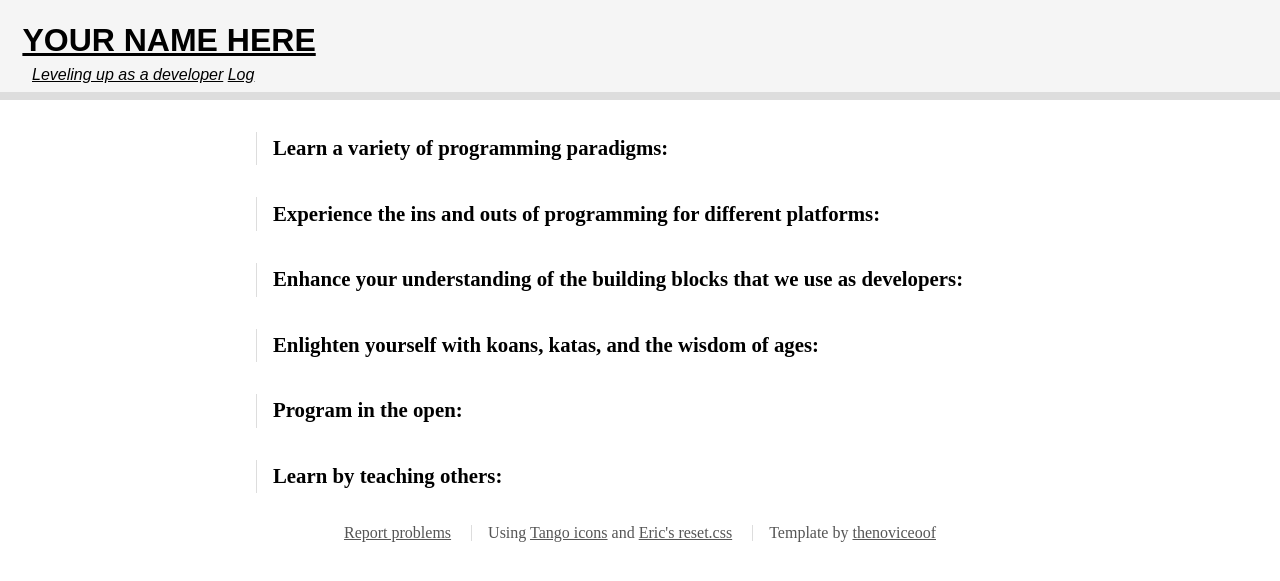
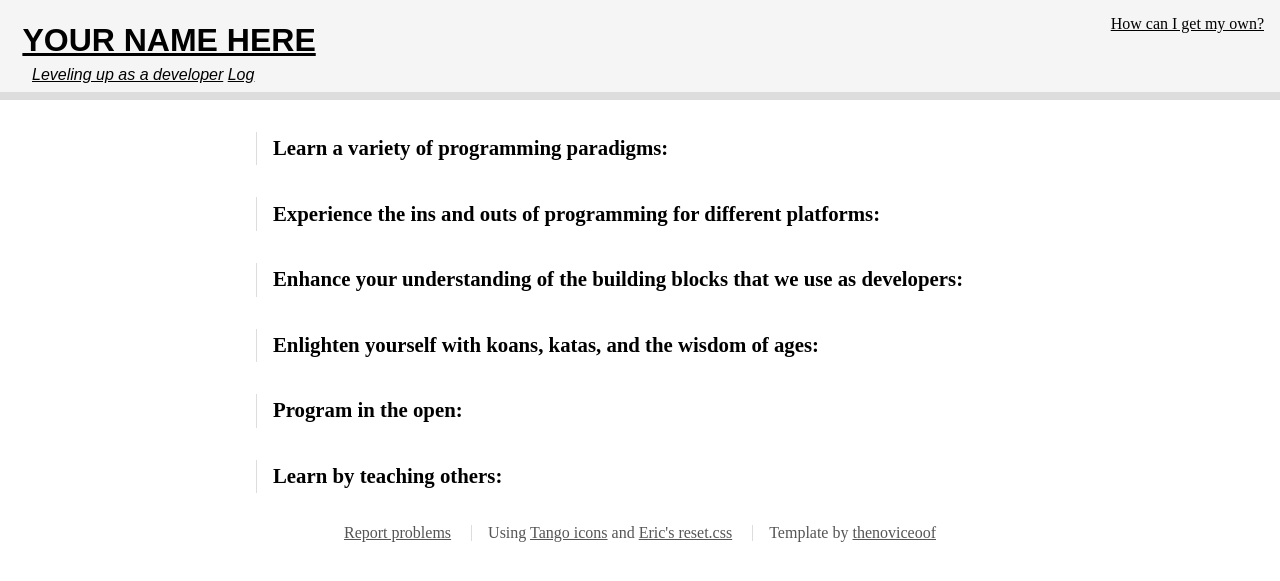
Before and after one commit to thenoviceoof/level-up, a Jekyll site: the page built from index.html, in a window 1280 px wide. Shown: the top 581 px of the page. Built offline with Jekyll 4.4.1, drawn with Linux system fonts in a browser that asks for light colours.

Commit message:
Added license, and link to getting it yourself

```diff
--- a/_layouts/default.html
+++ b/_layouts/default.html
@@ -7,6 +7,7 @@
 </head>
   <body>
     <header>
+      <a href="https://github.com/thenoviceoof/level-up/blob/master/README.md" id="getitwhilehot">How can I get my own?</a>
       <h1><a href="{{ page.url }}">{{ page.title }}</a></h1>
       <h2>
 	<a href="http://jasonrudolph.com/blog/2011/08/09/programming-achievements-how-to-level-up-as-a-developer/">Leveling up as a developer</a>
--- a/css/style.css
+++ b/css/style.css
@@ -64,6 +64,7 @@ header {
 }
 
 header h1 {
+    display:inline-block;
     margin:0.2em;
     font:bold 2em sans-serif;
 }
@@ -71,6 +72,11 @@ header h1 {
 header h2 {
     margin-left:1.0em;
     font:italic 1.0em sans-serif;
+}
+
+#getitwhilehot {
+    display:block;
+    float:right;
 }
 
 /* body ---------------------------------------- */
```
Also changed, not shown: README.md, 1 other file.
